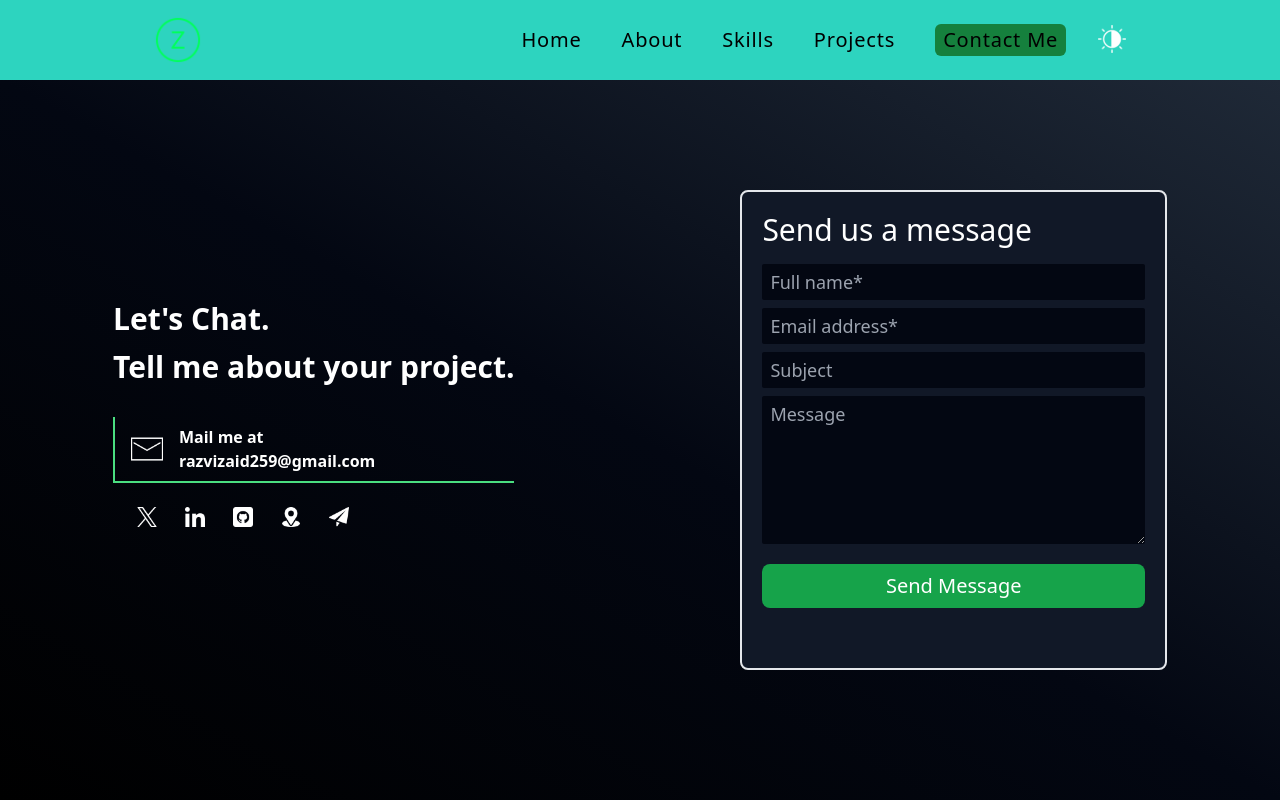
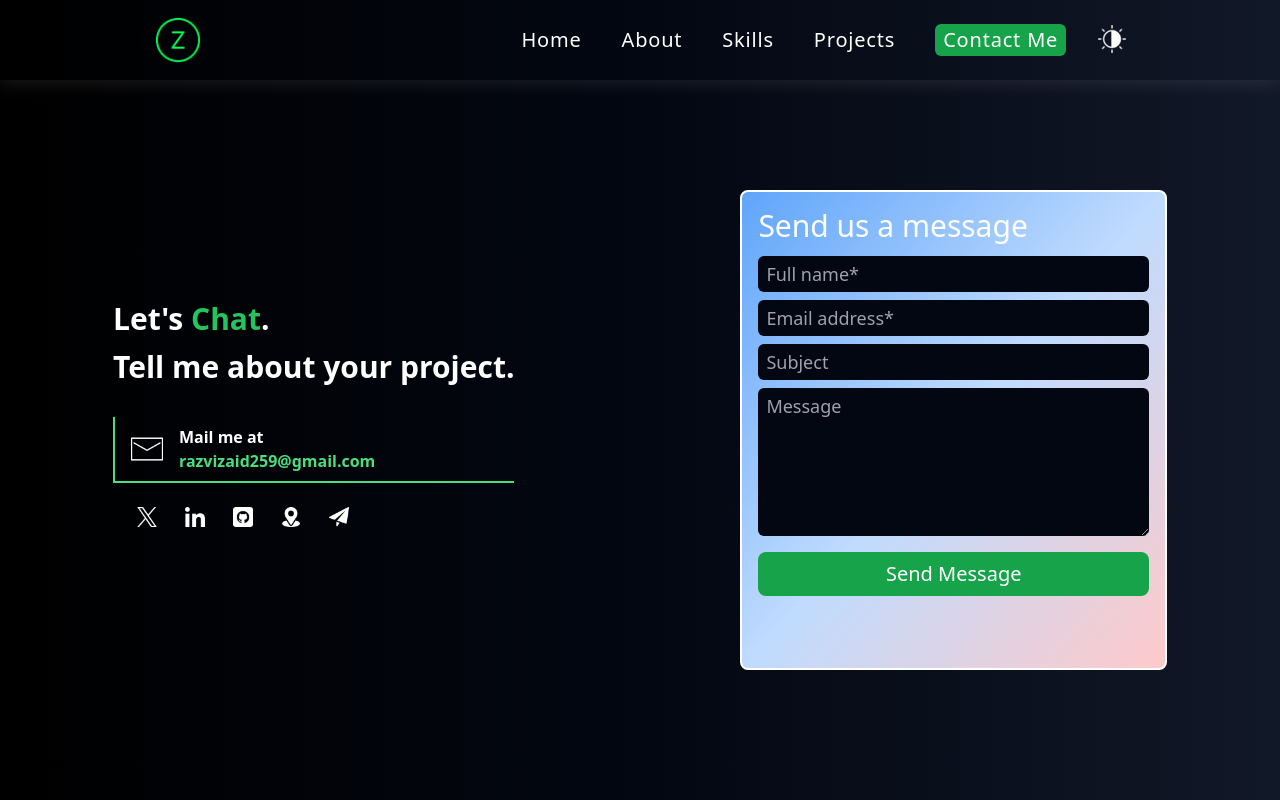
Before and after one commit to MohdZaid259/Portfolio, a React (Vite) app: page /contact in a window 1280 px wide. Built offline with nearby package versions, Linux system fonts and the light colour scheme.

Commit message:
created theme

```diff
--- a/src/components/Contact.jsx
+++ b/src/components/Contact.jsx
@@ -13,33 +13,33 @@ function Contact() {
   }
 
   return (
-      <div className='bg-gradient-to-tr from-black  via-gray-950 to-gray-800 text-white w-full h-full flex justify-around items-center'>
+      <div className='bg-gradient-to-br from-blue-400 via-blue-200 to-red-200 dark:bg-gradient-to-r dark:from-black dark:via-gray-950 dark:to-gray-900 dark:text-white text-black w-full h-full flex justify-around items-center'>
       <div className='flex flex-col gap-3 mt-10'>
-        <h2 className='text-3xl font-bold '>Let's Chat.</h2>
+        <h2 className='text-3xl font-bold '>Let's <span className='text-pink-600 dark:text-green-500'>Chat</span>.</h2>
         <h2 className='text-3xl font-bold mb-5'>Tell me about your project.</h2>
-        <div className="border-b-2 border-l-2 border-green-400 flex">
-            <img className='invert w-8 m-4' src={mail} alt=""/>
+        <div className="border-b-2 border-l-2 border-pink-600 dark:border-green-400 flex">
+            <img className='dark:invert w-8 m-4' src={mail} alt=""/>
             <div className="mt-2">
             <p className='font-semibold'>Mail me at</p>
-            <p className='font-bold text-green-400../Media/mail.png'>razvizaid259@gmail.com</p>
+            <p className='font-bold text-pink-600 dark:text-green-400'>razvizaid259@gmail.com</p>
             </div>
         </div>
         <div className="flex ml-5 mb-20 gap-5">
-            <Link to="https://x.com/zaidrazvi09" target='_blank'><img className='invert w-7 my-2 hover:bg-pink-500 p-1 rounded' src={twitter} alt="" /></Link>
-            <Link to="https://www.linkedin.com/in/mohd-zaid-b28aa2248/" target='_blank'><img className='invert w-7 my-2 hover:bg-pink-500 p-1 rounded' src={linkedin} alt="" /></Link>
-            <Link to="https://github.com/MohdZaid259" target='_blank'><img className='invert w-7 my-2 hover:bg-pink-500 p-1 rounded' src={github} alt="" /></Link>
-            <Link to='https://www.google.co.in/maps/@26.2290722,81.2506927,14.84z?entry=ttu' target='_blank'><img className='invert w-7 my-2 hover:bg-pink-500 p-1 rounded' src={location} alt="" /></Link>
-            <Link to="" target='_blank'><img className='invert w-7 my-2 hover:bg-pink-500 p-1 rounded' src={paperplane} alt="" /></Link>
+            <Link to="https://x.com/zaidrazvi09" target='_blank'><img className='dark:invert w-7 my-2 hover:bg-pink-500 p-1 rounded' src={twitter} alt="" /></Link>
+            <Link to="https://www.linkedin.com/in/mohd-zaid-b28aa2248/" target='_blank'><img className='dark:invert w-7 my-2 hover:bg-pink-500 p-1 rounded' src={linkedin} alt="" /></Link>
+            <Link to="https://github.com/MohdZaid259" target='_blank'><img className='dark:invert w-7 my-2 hover:bg-pink-500 p-1 rounded' src={github} alt="" /></Link>
+            <Link to='https://www.google.co.in/maps/@26.2290722,81.2506927,14.84z?entry=ttu' target='_blank'><img className='dark:invert w-7 my-2 hover:bg-pink-500 p-1 rounded' src={location} alt="" /></Link>
+            <Link to="" target='_blank'><img className='dark:invert w-7 my-2 hover:bg-pink-500 p-1 rounded' src={paperplane} alt="" /></Link>
         </div>
       </div>
-      <div className="flex flex-col border-2 border-green-40 -mt-5 w-2/6 h-2/3 bg-gray-900 rounded-lg p-5">
-        <h2 className='text-3xl mb-4'>Send us a message</h2>
-        <form onSubmit={handleSubmit} className='flex flex-col gap-2 ' action="">
-            <input className='bg-gray-950 p-1 px-2 text-lg rounded-sm' type="text" placeholder="Full name*"/>
-            <input className='bg-gray-950 p-1 px-2 text-lg rounded-sm' type="text" placeholder="Email address*"/>
-            <input className='bg-gray-950 p-1 px-2 text-lg rounded-sm' type="text" placeholder="Subject"/>
-            <textarea className='bg-gray-950 p-1 px-2 text-lg rounded-sm' name="" id="" cols="20" rows="5" placeholder="Message"/>
-            <button type='submit' className='bg-green-600 hover:bg-green-700 mt-3 p-2 rounded-lg text-xl'>Send Message</button>
+      <div className="flex flex-col border-2 border-black dark:border-white -mt-5 w-2/6 h-2/3 dark:bg-gray-900 bg-gradient-to-br from-blue-400 via-blue-200 to-red-200 from rounded-lg p-4">
+        <h2 className='text-3xl mb-3'>Send us a message</h2>
+        <form onSubmit={handleSubmit} className='flex flex-col gap-2' action="">
+            <input className='dark:bg-gray-950 p-1 px-2 text-lg rounded-md' type="text" placeholder="Full name*"/>
+            <input className='dark:bg-gray-950 p-1 px-2 text-lg rounded-md' type="text" placeholder="Email address*"/>
+            <input className='dark:bg-gray-950 p-1 px-2 text-lg rounded-md' type="text" placeholder="Subject"/>
+            <textarea className='dark:bg-gray-950 p-1 px-2 text-lg rounded-md' name="" id="" cols="20" rows="5" placeholder="Message"/>
+            <button type='submit' className='bg-pink-600 dark:bg-green-600 hover:bg-pink-700 dark:hover:bg-green-700 text-white mt-2 p-2 rounded-lg text-xl'>Send Message</button>
         </form>
       </div>
   </div>
--- a/src/components/Navbar.jsx
+++ b/src/components/Navbar.jsx
@@ -6,11 +6,6 @@ import menu from '../Media/menu.png'
 import close from '../Media/close.png'
 
 export default function Header() {
-
-  const headerstyle = {
-    boxShadow: '0 0 25px rgba(107, 114, 128, 0.5)'
-  };
-
   const [ham, setHam] = useState(false);
   const handleHam = () => setHam(!ham);
 
@@ -34,8 +29,8 @@ export default function Header() {
   ]
 
   return (
-      <div className="flex justify-around items-center bg-teal-400 py-4 dark:bg-gradient-to-r from-black via-gray-950 to-gray-900 tracking-wider" style={headerstyle}>
-          <Link to='/'><img className="w-12" src={z} alt="" /></Link>
+      <div className="flex drop-shadow-[0_0_10px_rgba(0,0,0,0.15)] dark:drop-shadow-[0_0_10px_rgba(225,225,225,0.15)] justify-around items-center py-4 bg-gradient-to-r from-blue-400 via-blue-200 to-red-200 dark:bg-gradient-to-r dark:from-black dark:via-gray-950 dark:to-gray-900 tracking-wider" >
+          <Link to='/'><img className="w-12 invert dark:invert-0" src={z} alt="" /></Link>
           <div className="flex">
             <div onClick={handleHam} className="sm:hidden">
               {ham ? (
@@ -53,11 +48,11 @@ export default function Header() {
               } flex flex-col sm:flex-row items-end sm:items-center gap-3 sm:gap-4 sm:text-lg transition-all duration-150 ease-in-out`}
             >
             {navItems.map((item,id)=>(
-              <NavLink key={id} className={({isActive})=>`${isActive?'text-green-400 underline':''} mx-3 hover:underline text-xl underline-offset-4`} to={item.slug}>{item.name}</NavLink>
+              <NavLink key={id} className={({isActive})=>`${isActive?'dark:text-green-400 text-pink-700 underline':''} mx-3 hover:underline text-xl underline-offset-4`} to={item.slug}>{item.name}</NavLink>
             ))}
-            <NavLink className={({isActive})=>`${isActive?'bg-green-700':''} mx-3 rounded-md bg-green-600 px-2 py-0.5 hover:bg-green-700 text-xl`} to='/contact'>Contact Me</NavLink>
+            <NavLink className={({isActive})=>`${isActive?'bg-green-700':''} mx-3 rounded-md dark:bg-green-600 text-white px-2 py-0.5 bg-pink-600 hover:bg-pink-700 dark:hover:bg-green-700 text-xl`} to='/contact'>Contact Me</NavLink>
             </ul>
-            <div className="ml-2"><ThemeProvider><Switcher/></ThemeProvider></div>
+            <div className="ml-2 invert dark:invert-0"><ThemeProvider><Switcher/></ThemeProvider></div>
           </div>
       </div>
   )
--- a/src/components/Project.jsx
+++ b/src/components/Project.jsx
@@ -52,7 +52,7 @@ function Project() {
   };
 
   return (
-    <div className='bg-gradient-to-tr overflow-auto scrollbar-hide h-full px-10 pt-2 from-black via-gray-950 to-gray-800 text-white'>
+    <div className='bg-teal-400 overflow-auto scrollbar-hide h-full px-10 pt-2 bg-gradient-to-br from-blue-400 via-blue-200 to-pink-100 dark:bg-gradient-to-r dark:from-black dark:via-gray-950 dark:to-gray-900 dark:text-white text-black'>
       {projects.map((project, projectIndex) => {
         const mainImageIndex = mainImageIndices[projectIndex];
         const mainImage = project.images[mainImageIndex];
@@ -84,14 +84,14 @@ function Project() {
             <div className='mx-12 my-5'>
               <div className='flex gap-5 mx-6 mt-5 mb-5'>
                 <button>
-                  <Link to={project.github} target="_blank" className="border-2 border-green-500 px-4 py-2 text-lg rounded hover:bg-green-600 duration-150">Github</Link>
+                  <Link to={project.github} target="_blank" className="border-2 border-pink-700 dark:border-green-500 px-4 py-2 text-lg rounded hover:bg-pink-600 dark:hover:bg-green-600 duration-150">Github</Link>
                 </button>
                 <button>
-                  <Link to={project.liveDemo} target="_blank" className="border-2 border-green-500 px-4 py-2 text-lg rounded hover:bg-green-600 duration-150">Live Demo</Link>
+                  <Link to={project.liveDemo} target="_blank" className="border-2 border-pink-700 dark:border-green-500 px-4 py-2 text-lg rounded hover:bg-pink-600 dark:hover:bg-green-600 duration-150">Live Demo</Link>
                 </button>
               </div>
               <div className='tracking-wider text-xl'>
-                <span className='text-3xl font-bold text-green-400'>{project.title} : </span>
+                <span className='text-3xl font-bold text-pink-600 dark:text-green-400'>{project.title} : </span>
                 <span className='text-2xl font-semibold'>{project.subtitle}</span>
                 <span className='inline-block mt-3'>{project.description}</span>
               </div>
--- a/src/context/Theme.jsx
+++ b/src/context/Theme.jsx
@@ -3,7 +3,7 @@ import brightness from '../Media/brightness.png'
 const themeContext=createContext()
 
 function ThemeProvider({children}) {
-  const [theme,setTheme]=useState('light')
+  const [theme,setTheme]=useState('dark')
 
   useEffect(()=>{
     document.querySelector('html').classList.remove("light", "dark")
--- a/src/style.css
+++ b/src/style.css
@@ -1,6 +1,12 @@
-.box{
-  background-color: rgba(10, 9, 9, 0);
+.dark .box{
+  background-color: rgba(0, 0, 0, 0);
   border: 1px solid rgb(0, 143, 93);
   border-radius: 50%;
   text-align: center;
 }
+.box{
+  background-color: rgba(0, 0, 0, 0);
+  border: 1px solid rgb(139, 1, 74);
+  border-radius: 50%;
+  text-align: center;
+}
--- a/tailwind.config.js
+++ b/tailwind.config.js
@@ -1,5 +1,6 @@
 /** @type {import('tailwindcss').Config} */
 export default {
+  darkMode: 'class',
   content: [
     "./index.html",
     "./src/**/*.{js,ts,jsx,tsx}",
```
Also changed, not shown: src/components/About.jsx (+9 -9 lines), src/components/Home.jsx (+7 -8 lines), src/components/Skills.jsx (+8 -9 lines).
